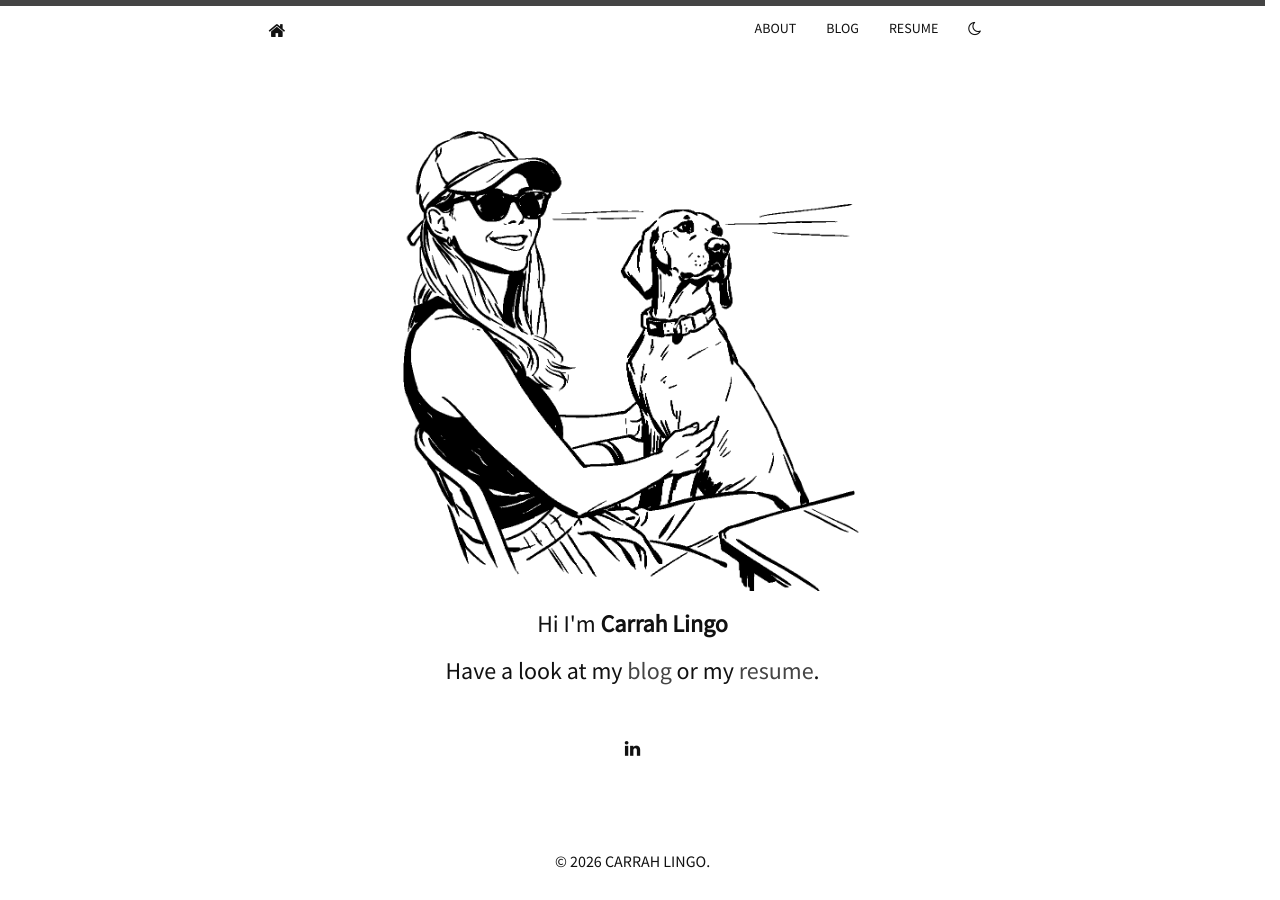
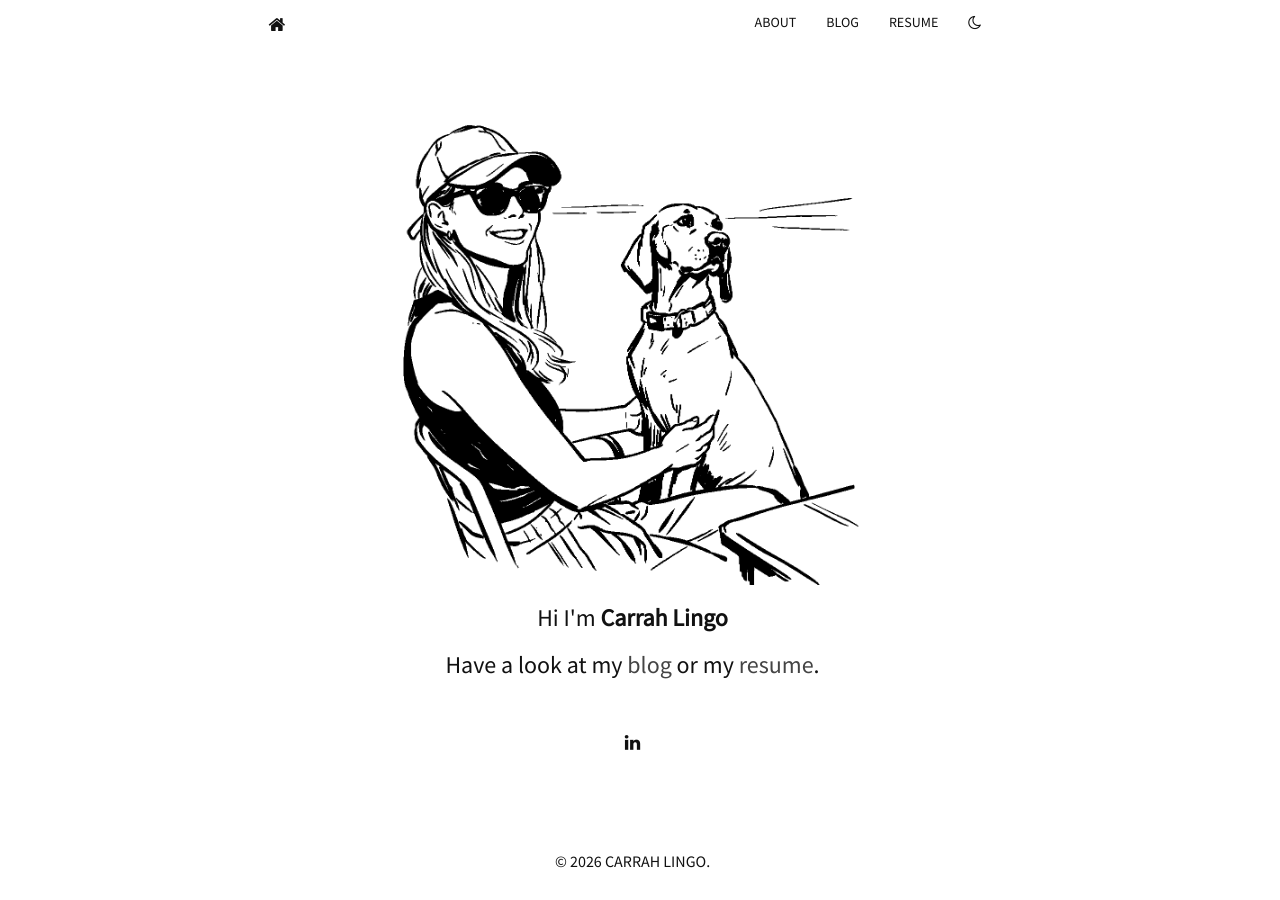
Before and after one commit to carrahlingo/carrahlingo.github.io, a Jekyll site: the page built from index.html, in a window 1280 px wide. Built offline with Jekyll 4.4.1, drawn with Linux system fonts in a browser that asks for light colours; nearby versions of some CDN libraries.

Commit message:
default to light mode

```diff
--- a/_layouts/layout.html
+++ b/_layouts/layout.html
@@ -57,11 +57,11 @@
             const themeToggles = document.querySelectorAll('.theme-toggle');
             if (!themeToggles.length) return;
 
-            // Get theme: saved preference > system preference > light
+            // Get theme: saved preference > light (ignore system preference)
             function getPreferredTheme() {
                 const saved = localStorage.getItem('theme');
                 if (saved) return saved;
-                return window.matchMedia('(prefers-color-scheme: dark)').matches ? 'dark' : 'light';
+                return 'light';
             }
 
             function setTheme(theme) {
@@ -100,12 +100,7 @@
                 }
             });
 
-            // Listen for system preference changes
-            window.matchMedia('(prefers-color-scheme: dark)').addEventListener('change', function(e) {
-                if (!localStorage.getItem('theme')) {
-                    setTheme(e.matches ? 'dark' : 'light');
-                }
-            });
+            // Intentionally ignore system preference changes (explicit toggle only).
         })();
     </script>
   </body>
--- a/static/css/main.css
+++ b/static/css/main.css
@@ -43,7 +43,6 @@
   color: var(--font-color);
   font-family: 'Source Sans Pro', sans-serif;
   /* The html and body elements cannot have any padding or margin. */
-  border-top: 3px solid var(--link-color);
   font-size: 16px;
 }
 
```
